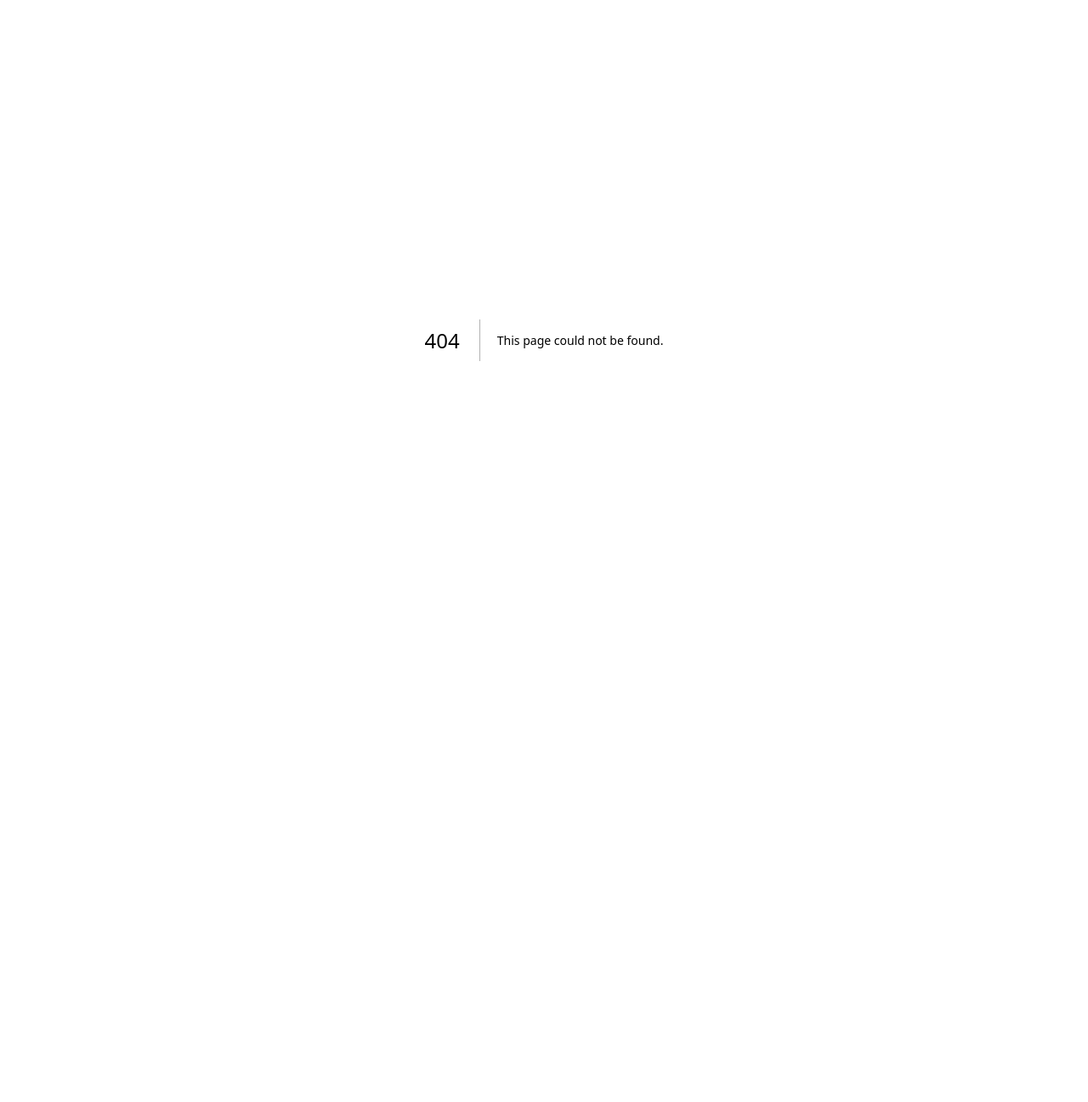
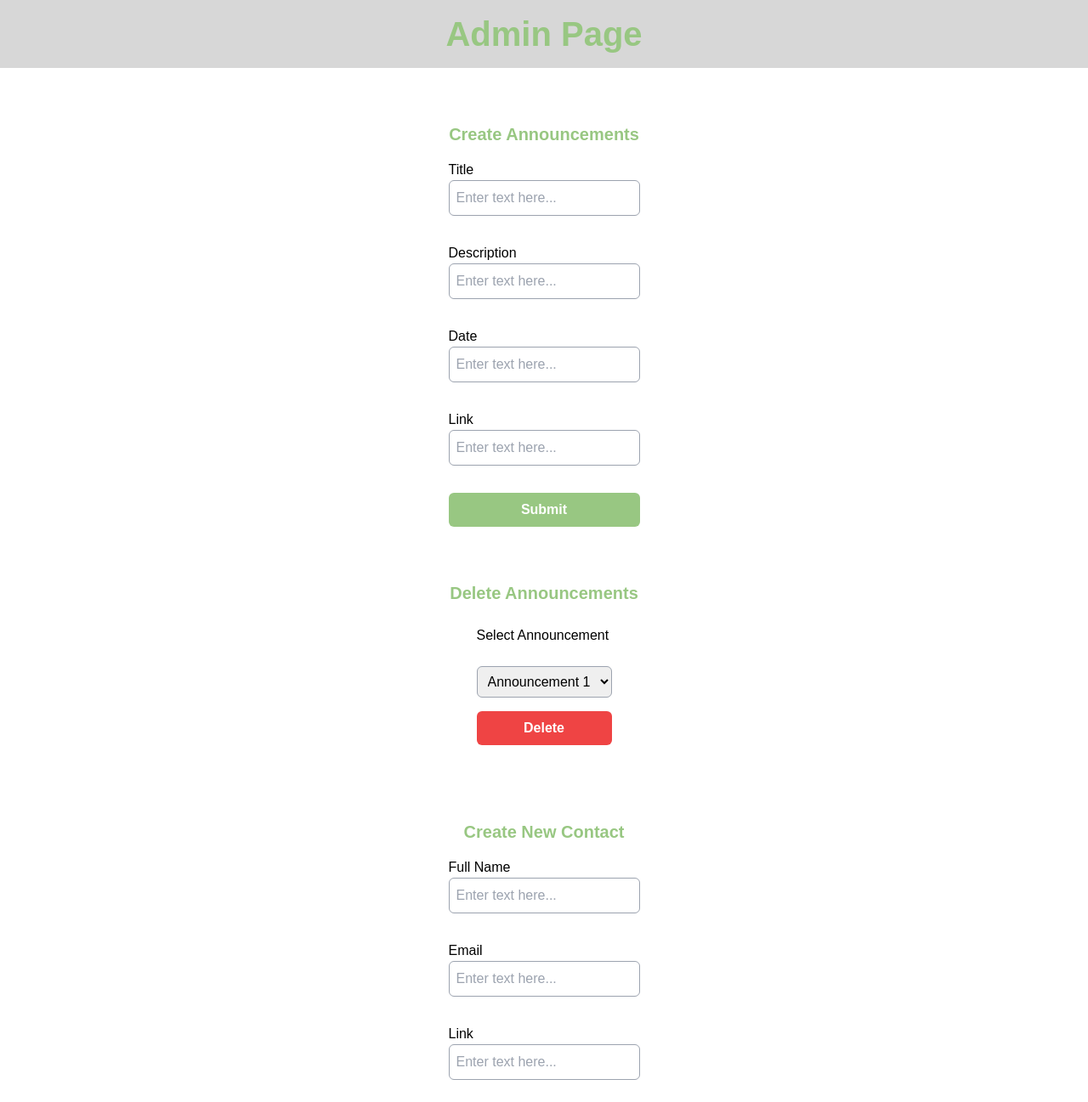
Before and after one commit to sweauhso/chess-club-website, a Next.js app in the folder chess-club-frontend/: page /admin in a window 1280 px wide. Before the commit this address had no page. Shown: the top 1297 px of the page at 85% size. Before the commit the page ends 800 px from the top, so only its background shows below. Built offline with nearby package versions, Linux system fonts and the light colour scheme.

Commit message:
Created an admin page

```diff
--- /dev/null
+++ b/chess-club-frontend/app/admin/page.tsx
@@ -0,0 +1,121 @@
+import React from 'react'
+
+const page = () => {
+  return (
+    <main className="flex flex-col items-center bg-white w-full">
+      <div className='banner bg-grey text-green font-bold mb-16'>
+            Admin Page
+        </div>
+      <div className='section mb-16'>
+        <div className='text-xl text-green font-bold mb-4'>
+          Create Announcements
+        </div>
+        <div className="flex flex-col justify-center items-centre bg-light-grey gap-8 ">
+          <div>
+          <h1>Title</h1>
+          <input
+            type="text"
+            placeholder="Enter text here..."
+            className="border border-gray-400 rounded-md p-2 focus:outline-none focus:ring-2 focus:ring-gray-500"
+          />
+          </div>
+          <div>
+          <h1>Description</h1>
+          <input
+            type="text"
+            placeholder="Enter text here..."
+            className="border border-gray-400 rounded-md p-2 focus:outline-none focus:ring-2 focus:ring-gray-500"
+          />
+          </div>
+          <div>
+          <h1>Date</h1>
+          <input
+            type="text"
+            placeholder="Enter text here..."
+            className="border border-gray-400 rounded-md p-2 focus:outline-none focus:ring-2 focus:ring-gray-500"
+          />
+          </div>
+          <div>
+          <h1>Link</h1>
+          <input
+            type="text"
+            placeholder="Enter text here..."
+            className="border border-gray-400 rounded-md p-2 focus:outline-none focus:ring-2 focus:ring-gray-500"
+          />
+          </div>
+          <button className="bg-green text-white font-bold py-2 px-4 rounded-md">
+            Submit
+          </button>
+        </div>
+      </div>
+      <div className='section mb-16'>
+        <div className='text-xl text-green font-bold'>
+          Delete Announcements
+        </div>
+        <div className="flex flex-col justify-center bg-light-grey p-6 rounded-lg gap-4">
+            <h1 className="font-medium mb-2">Select Announcement</h1>
+            <select className="border border-gray-400 rounded-md p-2 w-full focus:outline-none focus:ring-2 focus:ring-gray-500">
+              <option value="">Announcement 1</option>
+              <option value="">Announcement 2</option>
+              <option value="">Announcement 3</option>
+            </select>
+            <button className="bg-red-500 text-white font-bold py-2 px-4 rounded-md">
+              Delete
+            </button>
+          </div>
+      </div>
+      <div className='section mb-16'>
+        <div className='text-xl text-green font-bold mb-4'>
+            Create New Contact
+        </div>
+        <div className="flex flex-col justify-center items-centre bg-light-grey gap-8 ">
+        <div>
+          <h1>Full Name</h1>
+          <input
+            type="text"
+            placeholder="Enter text here..."
+            className="border border-gray-400 rounded-md p-2 focus:outline-none focus:ring-2 focus:ring-gray-500"
+          />
+          </div>
+          <div>
+          <h1>Email</h1>
+          <input
+            type="text"
+            placeholder="Enter text here..."
+            className="border border-gray-400 rounded-md p-2 focus:outline-none focus:ring-2 focus:ring-gray-500"
+          />
+          </div>
+          <div>
+          <h1>Link</h1>
+          <input
+            type="text"
+            placeholder="Enter text here..."
+            className="border border-gray-400 rounded-md p-2 focus:outline-none focus:ring-2 focus:ring-gray-500"
+          />
+          </div>
+          <button className="bg-green text-white font-bold py-2 px-4 rounded-md">
+            Submit
+          </button>
+          </div>
+      </div>
+      <div className='section mb-16'>
+        <div className='text-xl text-green font-bold'>
+          Delete Contact
+        </div>
+        <div className="flex flex-col justify-center bg-light-grey p-6 rounded-lg gap-4">
+            <h1 className="font-medium mb-2">Select Contact</h1>
+            <select className="border border-gray-400 rounded-md p-2 w-full focus:outline-none focus:ring-2 focus:ring-gray-500">
+              <option value="">Contact 1</option>
+              <option value="">Contact 2</option>
+              <option value="">Contact 3</option>
+            </select>
+            <button className="bg-red-500 text-white font-bold py-2 px-4 rounded-md">
+              Delete
+            </button>
+          </div>
+      </div>
+    </main>
+  )
+}
+
+export default page
--- a/chess-club-frontend/components/Navbar.tsx
+++ b/chess-club-frontend/components/Navbar.tsx
@@ -1,9 +1,12 @@
 "use client";
-import React from 'react'
-import Image from 'next/image';
-import Logo from "@/public/ChessClubLogo.png"
+import React from "react";
+import { useRouter } from "next/navigation"; // Import the correct hook for App Router
+import Image from "next/image";
+import Logo from "@/public/ChessClubLogo.png";
 
 const Navbar = () => {
+  const router = useRouter(); // Initialize the router
+
   const scrollToSection = (sectionId) => {
     const section = document.getElementById(sectionId);
     if (section) {
@@ -15,15 +18,15 @@ const Navbar = () => {
     <div className="navbar bg-white">
       <Image className="m-4" src={Logo} alt="Chess Club Logo" height={80} />
       <div className="navbar-buttons text-green">
+        <button onClick={() => scrollToSection("about-us")}>About Us</button>
         <button onClick={() => scrollToSection("announcements")}>Announcements</button>
-        <button onClick={() => scrollToSection("about-us")}>About Us</button>
         <button onClick={() => scrollToSection("contact")}>Contact</button>
       </div>
       <div className="admin-button text-green">
-        <button onClick={() => scrollToSection("admin")}>Admin</button>
+        <button onClick={() => router.push("/admin")}>Admin</button>
       </div>
     </div>
   );
 };
 
-export default Navbar
+export default Navbar;
```
